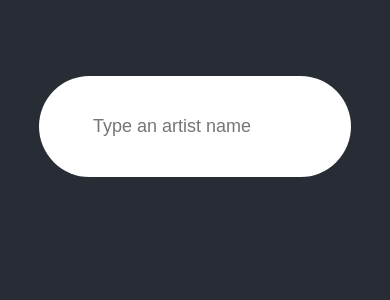
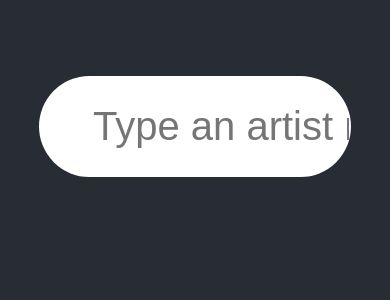
Before and after one commit to Jefferson227/how-famous, a React (Create React App) app: page / in a window 390 px wide. Shown: the top 300 px of the page. Built offline with nearby package versions, Linux system fonts and the light colour scheme.

Commit message:
Move Search from App into a new component

```diff
--- a/src/App-responsive.css
+++ /dev/null
@@ -1,5 +0,0 @@
-@media (max-width: 600px) {
-  .Input-search {
-    font-size: 18px;
-  }
-}
--- a/src/App.js
+++ b/src/App.js
@@ -1,81 +1,9 @@
 import React from "react";
-import Artist from "./components/Artist/Artist";
-import { getArtists } from "./services";
-import "./App.css";
-import "./App-responsive.css";
+import Search from "./components/Search/Search";
 
 class App extends React.Component {
-  constructor() {
-    super();
-
-    this.state = {
-      artists: [],
-      messageInfo: null
-    };
-  }
-
-  getArtistComponent = (key, id, name, imageUrl) => (
-    <Artist key={key} id={id} name={name} imageUrl={imageUrl} />
-  );
-
-  searchTerm;
-  searchArtist = event => {
-    const term = event.target.value;
-
-    clearTimeout(this.searchTerm);
-    this.setState({
-      artists: [],
-      messageInfo: <div>Searching...</div>
-    });
-
-    if (!term.length) {
-      this.setState({
-        messageInfo: null
-      });
-
-      return;
-    }
-
-    this.searchTerm = setTimeout(() => {
-      getArtists(term).then(response => {
-        for (let i = 0; i < response.data.length; i++) {
-          let artist = response.data[i];
-          let { id, name, image } = artist;
-
-          this.setState({
-            artists: [
-              ...this.state.artists,
-              this.getArtistComponent(i, id, name, image)
-            ]
-          });
-        }
-
-        if (!this.state.artists.length)
-          this.setState({
-            messageInfo: <div>Artist not found.</div>
-          });
-      });
-    }, 1000);
-  };
-
   render() {
-    return (
-      <div className="App">
-        <header className="App-header">
-          <input
-            className="Input-search"
-            placeholder="Type an artist name"
-            onChange={this.searchArtist}
-          />
-        </header>
-
-        <section className="Artists">
-          {this.state.artists.length
-            ? this.state.artists
-            : this.state.messageInfo}
-        </section>
-      </div>
-    );
+    return <Search />;
   }
 }
 
--- a/src/App.css
+++ b/src/components/Search/Search.css
@@ -3,17 +3,11 @@ html {
   color: #fff;
 }
 
-.App {
+.Search {
   text-align: center;
 }
 
-.App-logo {
-  animation: App-logo-spin infinite 20s linear;
-  height: 40vmin;
-  pointer-events: none;
-}
-
-.App-header {
+.Search-header {
   /* min-height: 100vh; */
   min-height: 30vh;
   display: flex;
--- /dev/null
+++ b/src/components/Search/Search.js
@@ -0,0 +1,81 @@
+import React from "react";
+import Artist from "../Artist/Artist";
+import { getArtists } from "../../services";
+import "./Search.css";
+
+class Search extends React.Component {
+  constructor() {
+    super();
+
+    this.state = {
+      artists: [],
+      messageInfo: null
+    };
+  }
+
+  getArtistComponent = (key, id, name, imageUrl) => (
+    <Artist key={key} id={id} name={name} imageUrl={imageUrl} />
+  );
+
+  searchTerm;
+  searchArtist = event => {
+    const term = event.target.value;
+
+    clearTimeout(this.searchTerm);
+    this.setState({
+      artists: [],
+      messageInfo: <div>Searching...</div>
+    });
+
+    if (!term.length) {
+      this.setState({
+        messageInfo: null
+      });
+
+      return;
+    }
+
+    this.searchTerm = setTimeout(() => {
+      getArtists(term).then(response => {
+        for (let i = 0; i < response.data.length; i++) {
+          let artist = response.data[i];
+          let { id, name, image } = artist;
+
+          this.setState({
+            artists: [
+              ...this.state.artists,
+              this.getArtistComponent(i, id, name, image)
+            ]
+          });
+        }
+
+        if (!this.state.artists.length)
+          this.setState({
+            messageInfo: <div>Artist not found.</div>
+          });
+      });
+    }, 1000);
+  };
+
+  render() {
+    return (
+      <div className="Search">
+        <header className="Search-header">
+          <input
+            className="Input-search"
+            placeholder="Type an artist name"
+            onChange={this.searchArtist}
+          />
+        </header>
+
+        <section className="Artists">
+          {this.state.artists.length
+            ? this.state.artists
+            : this.state.messageInfo}
+        </section>
+      </div>
+    );
+  }
+}
+
+export default Search;
```
